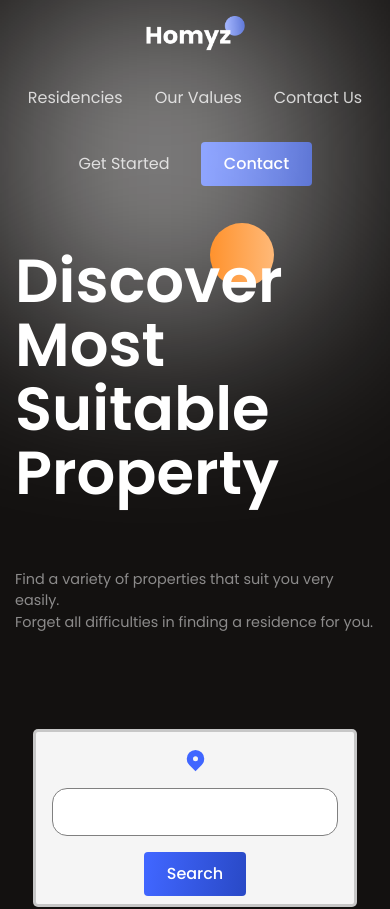
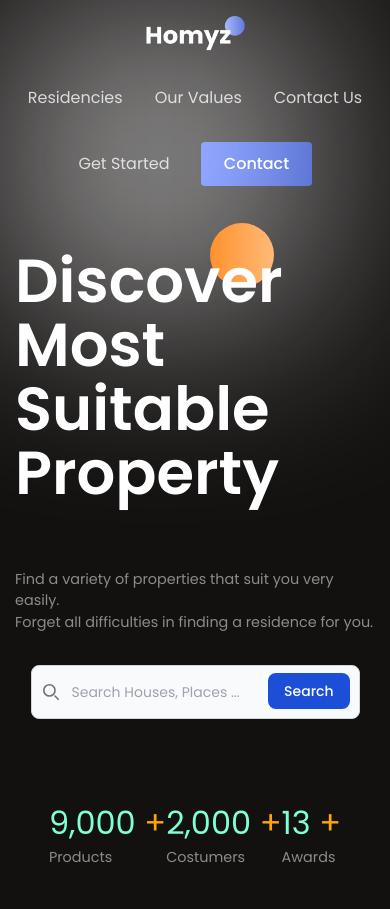
Before and after one commit to satyamraj1643/homyz-cra, a React (Create React App) app: page / in a window 390 px wide. Shown: the top 909 px of the page. Built offline with nearby package versions, Linux system fonts and the light colour scheme.

Commit message:
Modified responsiveness of the website for mobile devices

```diff
--- a/src/components/Hero.css
+++ b/src/components/Hero.css
@@ -94,31 +94,7 @@
 
 }
 
-.search-bar{
-    background-color: white;
-    border-radius: 5px;
-    border: 3px solid rgba(120, 120, 120, 0.374);
-    padding: 0.5rem 1rem;
-    justify-content: center;
-    display: flex;
-    flex-direction: row;
-    width: 100%;
-    margin-top: 3rem;
-    flex-wrap: wrap;
-}
 
-.locologo{
-    margin-top: 5px;
-    margin-right: 40px;
-}
-
-.input{
-    text-decoration: none;
-    border: none;
-    font-size: 1.5rem;
-    outline: none;
-    color: black;
-}
 .stats{
     display: flex;
     flex-direction: row;
@@ -152,6 +128,7 @@
 
 .hero-description{
     margin-top: 1rem;
+    margin-bottom: 2rem;
     font-size: 0.9rem;
     color: #8c8b8b;
 }
@@ -187,19 +164,7 @@
   @media only screen and (max-width: 530px) {
 
 
-    .search-bar{
-        background-color: whitesmoke;
 
-        border-radius: 5px;
-        border: 3px solid rgba(120, 120, 120, 0.374);
-        padding: .5rem 1rem;
-        justify-content: center;
-        display: flex;
-        flex-direction: column;
-        width: 90%;
-        align-items: center;
-        flex-wrap: wrap;
-    }
     .hero-left{
         display: flex;
         flex-wrap: wrap;
@@ -207,25 +172,25 @@
         justify-content: center;
         margin: 0;
     }
+    .hero-description{
+        margin-top: 1rem;
+        font-size: 0.9rem;
+        color: #8c8b8b;
+    }
 
-    .locologo{
-        margin: 0 auto; /* Center the locologo */
-        height: 40px;
+    .search-bar{
+        margin-top:-3rem;
+
 
     }
+    .stat-num{
+        margin-top: auto;
+        font-size:2rem;
 
-    .input{
-        text-decoration: none;
-        font-size: 1.5rem;
-        width: 100%;
-        margin-top: .5rem;
-        margin-bottom: 1rem;
-        border: .5px solid grey;
-        border-radius: 15px;
-        height: 3rem;
-        outline: none;
-        color: black;
+
+        color: aquamarine;
     }
+
 
     .image-container{
 
--- a/src/components/Hero.jsx
+++ b/src/components/Hero.jsx
@@ -20,10 +20,51 @@
             <span> Forget all difficulties in finding a residence for you.</span>
           </div>
           <div className="search-bar">
-            <HiLocationMarker className="locologo" color="var(--blue)" size={25} />
+            {/* <HiLocationMarker className="locologo" color="var(--blue)" size={25} />
             <input className="input" />
-            <button className="button">Search</button>
-          </div>
+            <button className="button">Search</button> */}
+
+
+            <form>
+      <label htmlFor="default-search" className="mb-2 text-sm font-medium text-gray-900 sr-only dark:text-white">
+        Search
+      </label>
+      <div className="relative">
+        <div className="absolute inset-y-0 start-0 flex items-center ps-3 pointer-events-none">
+          <svg
+            className="w-4 h-4 text-gray-500 dark:text-gray-400"
+            aria-hidden="true"
+            xmlns="http://www.w3.org/2000/svg"
+            fill="none"
+            viewBox="0 0 20 20"
+          >
+            <path
+              stroke="currentColor"
+              strokeLinecap="round"
+              strokeLinejoin="round"
+              strokeWidth="2"
+              d="m19 19-4-4m0-7A7 7 0 1 1 1 8a7 7 0 0 1 14 0Z"
+            />
+          </svg>
+        </div>
+        <input
+          type="search"
+          id="default-search"
+          className="block w-full p-4 ps-10 text-sm text-gray-900 border border-gray-300 rounded-lg bg-gray-50 focus:ring-blue-500 focus:border-blue-500 dark:bg-gray-700 dark:border-gray-600 dark:placeholder-gray-400 dark:text-white dark:focus:ring-blue-500 dark:focus:border-blue-500"
+          placeholder="Search Houses, Places ..."
+          required
+        />
+        <button
+          type="submit"
+          className="text-white absolute end-2.5 bottom-2.5 bg-blue-700 hover:bg-blue-800 focus:ring-4 focus:outline-none focus:ring-blue-300 font-medium rounded-lg text-sm px-4 py-2 dark:bg-blue-600 dark:hover:bg-blue-700 dark:focus:ring-blue-800"
+        >
+          Search
+        </button>
+      </div>
+    </form>
+
+ </div>
+
 
           <div className="stats">
             <div className=" stat1">
```
